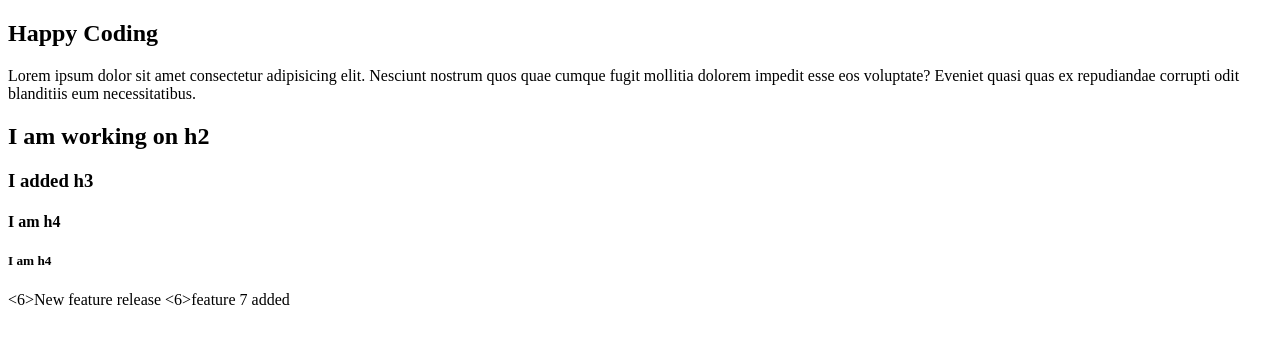
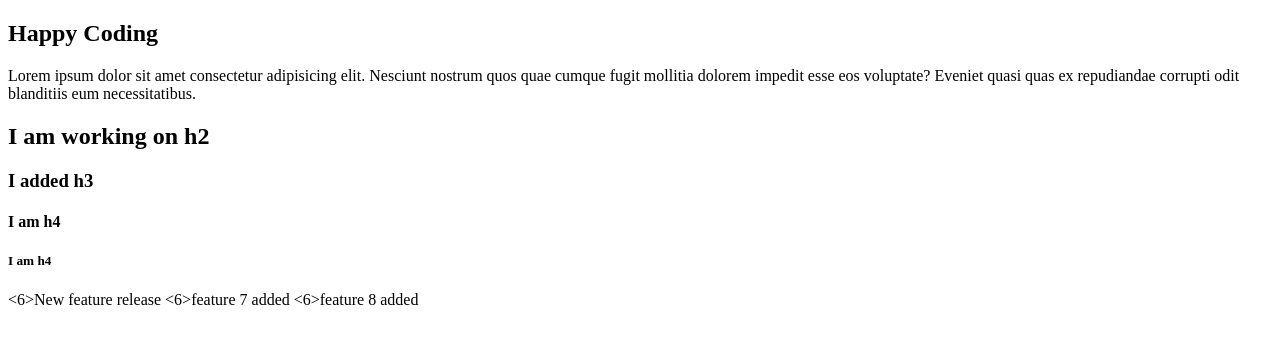
Before and after one commit to onesphereSolution/test, a plain HTML site: page index.html in a window 1280 px wide. Drawn offline with Linux system fonts and the light colour scheme.

Commit message:
feature 8 added

```diff
--- a/index.html
+++ b/index.html
@@ -15,5 +15,6 @@
  <h5>I am h4</h5>
  <6>New feature release</6>
  <6>feature 7 added</6>
+  <6>feature 8 added</6>
 </body>
 </html>
```
